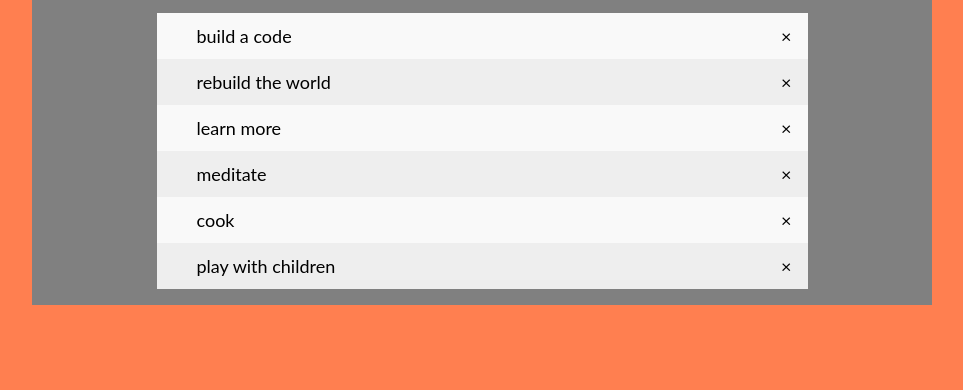
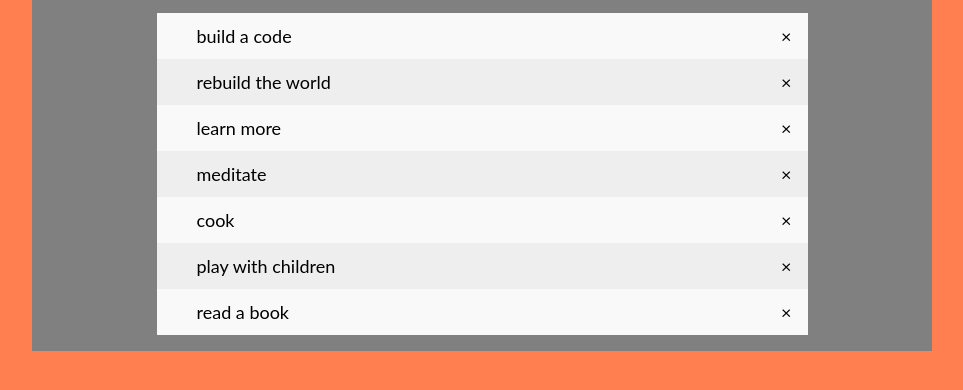
Before and after one commit to gitgeoman/classic-to-do-list, a plain HTML site: page index.html in a window 1280 px wide. Shown: the part 294-684 px from the top of the page, without its empty margins (158-1121 px from the left). Drawn offline with Linux system fonts and the light colour scheme.

Commit message:
some improvement
cosmetic changes in content

```diff
--- a/index.html
+++ b/index.html
@@ -21,6 +21,7 @@
 				<li>meditate</li>
 				<li>cook</li>
 				<li>play with children</li>
+				<li>read a book</li>
 			</ul>
 	</div>
 	<script type="text/javascript" src="script.js"></script>
```
